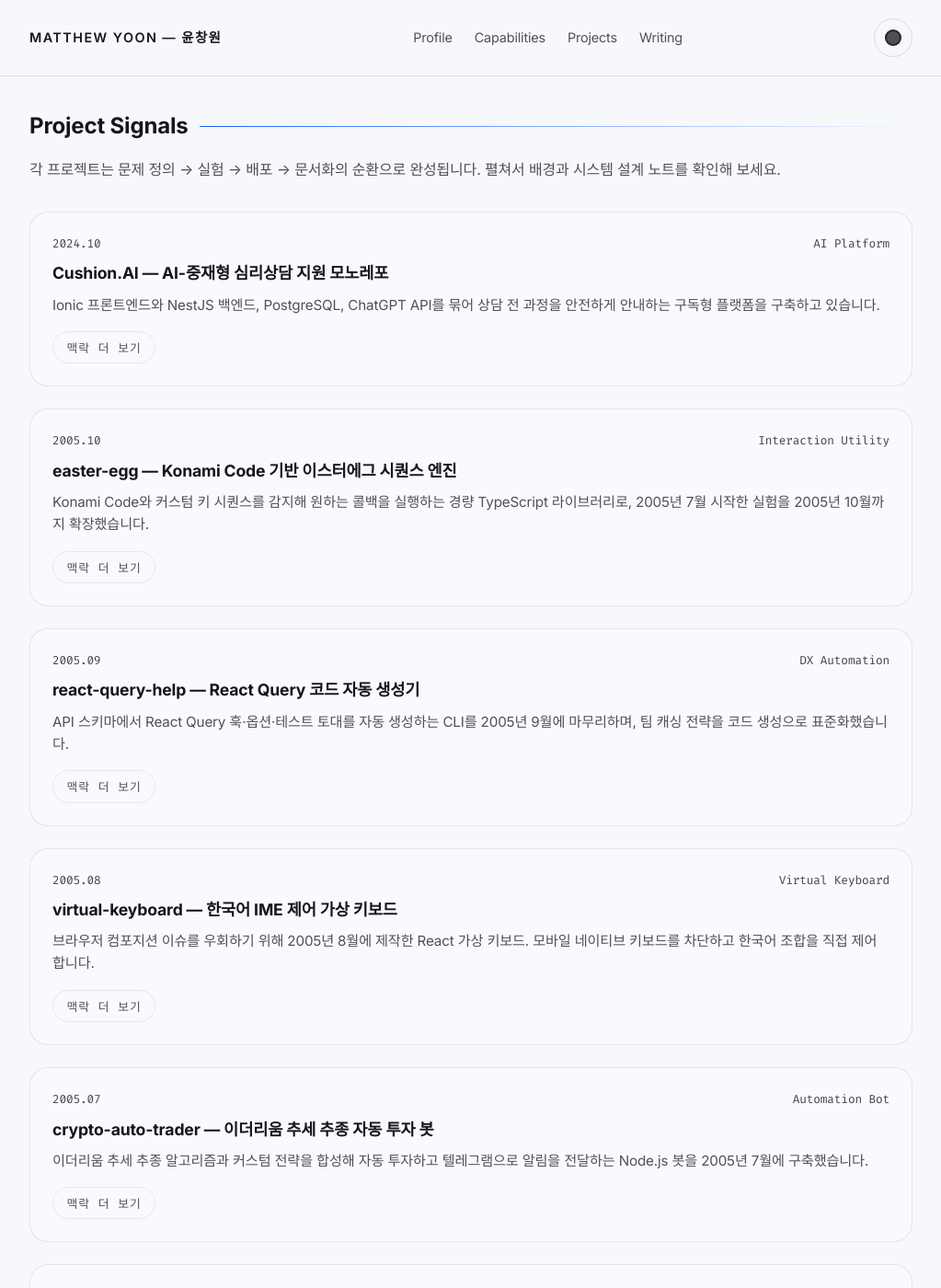
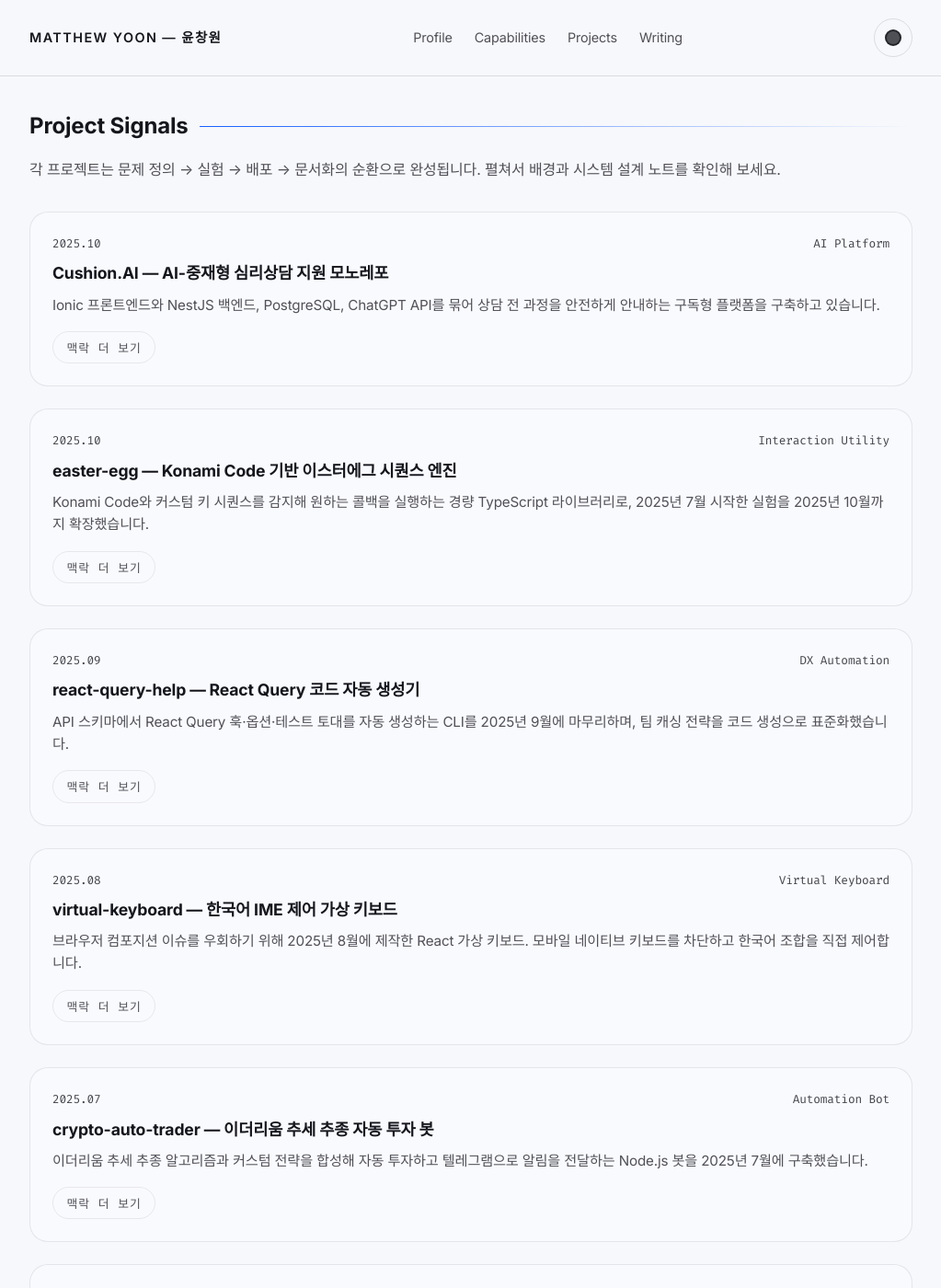
Before and after one commit to uiwwsw/uiwwsw.github.io, a Jekyll site: the page built from index.markdown, in a window 1280 px wide and 1400 px high, scrolled down 3359 px. Shown: the whole window at 92% size, without its empty margins (128-1151 px from the left). Built offline with Jekyll 4.4.1, drawn with Linux system fonts in a browser that asks for light colours; some of the changed text lies outside the part shown.

Commit message:
Underline content links and update Project Signals to 2025

```diff
--- a/assets/css/style.css
+++ b/assets/css/style.css
@@ -53,6 +53,27 @@
 
 a:hover {
   color: var(--accent);
+}
+
+.site-main p a,
+.site-main li a,
+.site-main blockquote a,
+.site-main figcaption a {
+  text-decoration: underline;
+  text-decoration-thickness: 0.1em;
+  text-underline-offset: 0.18em;
+  text-decoration-color: color-mix(in srgb, currentColor 60%, var(--accent) 40%);
+}
+
+.site-main p a:hover,
+.site-main li a:hover,
+.site-main blockquote a:hover,
+.site-main figcaption a:hover,
+.site-main p a:focus-visible,
+.site-main li a:focus-visible,
+.site-main blockquote a:focus-visible,
+.site-main figcaption a:focus-visible {
+  text-decoration-color: var(--accent);
 }
 
 .container {
--- a/assets/css/tetris.css
+++ b/assets/css/tetris.css
@@ -30,12 +30,13 @@
 .tetris-links a {
   color: var(--color-primary, #2563eb);
   font-weight: 600;
-  text-decoration: none;
+  text-decoration: underline;
+  text-underline-offset: 0.2em;
 }
 
 .tetris-links a:hover,
 .tetris-links a:focus {
-  text-decoration: underline;
+  color: color-mix(in srgb, var(--color-primary, #2563eb) 80%, white 20%);
 }
 
 .tetris-intro {
--- a/index.markdown
+++ b/index.markdown
@@ -220,7 +220,7 @@
     <div class="timeline" data-timeline>
       <article class="timeline-item">
         <div class="timeline-item__meta">
-          <span>2024.10</span>
+          <span>2025.10</span>
           <span>AI Platform</span>
         </div>
         <h3 class="timeline-item__title">Cushion.AI — AI-중재형 심리상담 지원 모노레포</h3>
@@ -233,12 +233,12 @@
       </article>
       <article class="timeline-item">
         <div class="timeline-item__meta">
-          <span>2005.10</span>
+          <span>2025.10</span>
           <span>Interaction Utility</span>
         </div>
         <h3 class="timeline-item__title">easter-egg — Konami Code 기반 이스터에그 시퀀스 엔진</h3>
-        <p class="timeline-item__summary">Konami Code와 커스텀 키 시퀀스를 감지해 원하는 콜백을 실행하는 경량 TypeScript 라이브러리로, 2005년 7월 시작한 실험을
-2005년 10월까지 확장했습니다.</p>
+        <p class="timeline-item__summary">Konami Code와 커스텀 키 시퀀스를 감지해 원하는 콜백을 실행하는 경량 TypeScript 라이브러리로, 2025년 7월 시작한 실험을
+2025년 10월까지 확장했습니다.</p>
         <button class="timeline-item__toggle" type="button" aria-expanded="false">맥락 더 보기</button>
         <div class="timeline-item__detail" hidden>
           <p>window keyup 이벤트 리스너의 등록/해제를 안전하게 헬퍼로 추상화하고, 반복 입력 제한과 중첩 등록 방지를 옵션으로 제공해
@@ -247,11 +247,11 @@
       </article>
       <article class="timeline-item">
         <div class="timeline-item__meta">
-          <span>2005.09</span>
+          <span>2025.09</span>
           <span>DX Automation</span>
         </div>
         <h3 class="timeline-item__title">react-query-help — React Query 코드 자동 생성기</h3>
-        <p class="timeline-item__summary">API 스키마에서 React Query 훅·옵션·테스트 토대를 자동 생성하는 CLI를 2005년 9월에 마무리하며, 팀 캐싱 전략을 코드 생성으로
+        <p class="timeline-item__summary">API 스키마에서 React Query 훅·옵션·테스트 토대를 자동 생성하는 CLI를 2025년 9월에 마무리하며, 팀 캐싱 전략을 코드 생성으로
 표준화했습니다.</p>
         <button class="timeline-item__toggle" type="button" aria-expanded="false">맥락 더 보기</button>
         <div class="timeline-item__detail" hidden>
@@ -261,11 +261,11 @@
       </article>
       <article class="timeline-item">
         <div class="timeline-item__meta">
-          <span>2005.08</span>
+          <span>2025.08</span>
           <span>Virtual Keyboard</span>
         </div>
         <h3 class="timeline-item__title">virtual-keyboard — 한국어 IME 제어 가상 키보드</h3>
-        <p class="timeline-item__summary">브라우저 컴포지션 이슈를 우회하기 위해 2005년 8월에 제작한 React 가상 키보드. 모바일 네이티브 키보드를 차단하고 한국어 조합을
+        <p class="timeline-item__summary">브라우저 컴포지션 이슈를 우회하기 위해 2025년 8월에 제작한 React 가상 키보드. 모바일 네이티브 키보드를 차단하고 한국어 조합을
 직접 제어합니다.</p>
         <button class="timeline-item__toggle" type="button" aria-expanded="false">맥락 더 보기</button>
         <div class="timeline-item__detail" hidden>
@@ -275,11 +275,11 @@
       </article>
       <article class="timeline-item">
         <div class="timeline-item__meta">
-          <span>2005.07</span>
+          <span>2025.07</span>
           <span>Automation Bot</span>
         </div>
         <h3 class="timeline-item__title">crypto-auto-trader — 이더리움 추세 추종 자동 투자 봇</h3>
-        <p class="timeline-item__summary">이더리움 추세 추종 알고리즘과 커스텀 전략을 합성해 자동 투자하고 텔레그램으로 알림을 전달하는 Node.js 봇을 2005년 7월에 구축했습니다.</p>
+        <p class="timeline-item__summary">이더리움 추세 추종 알고리즘과 커스텀 전략을 합성해 자동 투자하고 텔레그램으로 알림을 전달하는 Node.js 봇을 2025년 7월에 구축했습니다.</p>
         <button class="timeline-item__toggle" type="button" aria-expanded="false">맥락 더 보기</button>
         <div class="timeline-item__detail" hidden>
           <p>트렌드 지표와 커스텀 전략을 병렬로 평가해 합의된 시그널에서만 주문을 발행하고, 포지션·리스크 관리를 텔레그램 메시지와 대시보드로
@@ -288,7 +288,7 @@
       </article>
       <article class="timeline-item">
         <div class="timeline-item__meta">
-          <span>2024.09</span>
+          <span>2025.09</span>
           <span>Payment Experiment</span>
         </div>
         <h3 class="timeline-item__title">pre-pay — 선불권을 디지털 워크플로로 전환한 프리페이 실험</h3>
@@ -301,7 +301,7 @@
       </article>
       <article class="timeline-item">
         <div class="timeline-item__meta">
-          <span>2024.08</span>
+          <span>2025.08</span>
           <span>Interaction Utility</span>
         </div>
         <h3 class="timeline-item__title">easter-egg — Konami Code를 감지하는 인터랙션 유틸</h3>
@@ -313,7 +313,7 @@
       </article>
       <article class="timeline-item">
         <div class="timeline-item__meta">
-          <span>2024.07</span>
+          <span>2025.07</span>
           <span>Virtual Keyboard</span>
         </div>
         <h3 class="timeline-item__title">virtual-keyboard — 한국어 IME를 제어하는 입력 엔진</h3>
@@ -325,7 +325,7 @@
       </article>
       <article class="timeline-item">
         <div class="timeline-item__meta">
-          <span>2024.05</span>
+          <span>2025.05</span>
           <span>DX Automation</span>
         </div>
         <h3 class="timeline-item__title">react-query-helper — OpenAPI에서 훅까지</h3>
@@ -337,7 +337,7 @@
       </article>
       <article class="timeline-item">
         <div class="timeline-item__meta">
-          <span>2024.03</span>
+          <span>2025.03</span>
           <span>Transpiler</span>
         </div>
         <h3 class="timeline-item__title">koreanscript — 한글 키워드 기반 TS 트랜스파일러</h3>
@@ -349,7 +349,7 @@
       </article>
       <article class="timeline-item">
         <div class="timeline-item__meta">
-          <span>2023.08</span>
+          <span>2025.08</span>
           <span>Story Engine</span>
         </div>
         <h3 class="timeline-item__title">visual-novel — JSON 기반 비주얼 노블 툴킷</h3>
```
